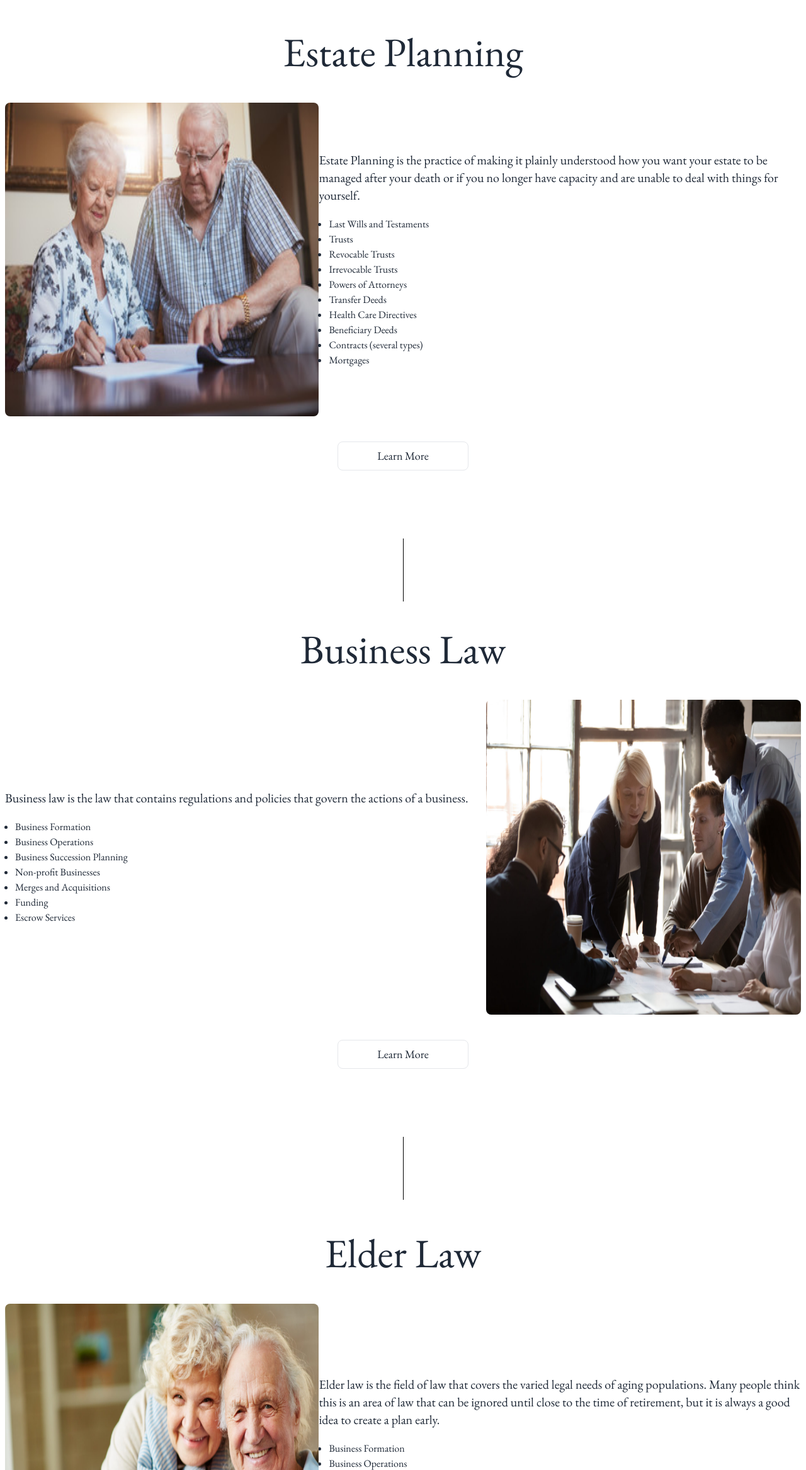
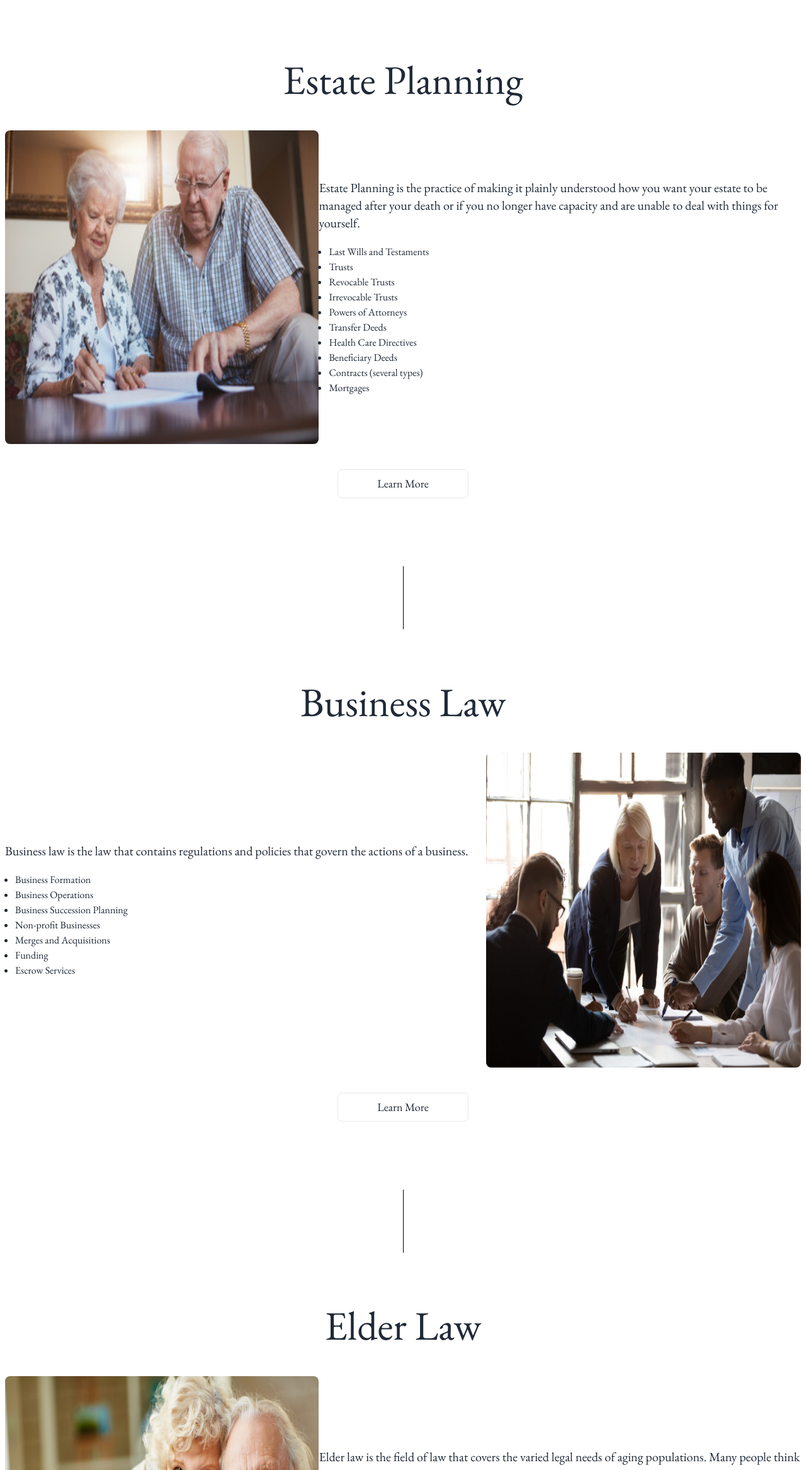
Before and after one commit to alstudio93/david-davies, a Next.js app: page / in a window 1280 px wide. Shown: the part 1852-4186 px from the top of the page at 63% size. Built offline with nearby package versions, Linux system fonts and the light colour scheme; a web font is replaced by a local one.

Commit message:
adjusting styling

```diff
--- a/components/BusinessLaw/index.jsx
+++ b/components/BusinessLaw/index.jsx
@@ -4,7 +4,7 @@ import React from 'react'
 
 const BusinessLawHomeComp = () => {
     return (
-        <section className="grid px-2 mx-auto pt-[136px] max-w-section">
+        <section className="grid px-2 mx-auto pt-[136px] lg:pt-44 max-w-section">
             <h2 className='text-center text-section-h2'>Business Law</h2>
             <div className='flex flex-col items-center justify-between pt-8 lg:flex-row-reverse'>
                 <Image src="/business-law.jpeg" width="500" height="500" className="rounded-lg" />
--- a/components/ElderLaw/index.jsx
+++ b/components/ElderLaw/index.jsx
@@ -4,11 +4,11 @@ import React from 'react'
 
 const ElderLawHomeComp = () => {
     return (
-        <section className="grid px-2 pt-[145px] mx-auto max-w-section">
+        <section className="grid px-2 pt-[145px] lg:pt-44 mx-auto max-w-section">
             <h2 className='text-center text-section-h2'>Elder Law</h2>
             <div className='flex flex-col items-center justify-between pt-8 lg:flex-row'>
                 <Image src="/elder-law.jpeg" width="500" height="500" className="rounded-lg" />
-                <div>
+                <div className='relative'>
                     <p className='max-w-3xl text-xl'>Elder law is the field of law that covers the varied legal needs of aging
                         populations. Many people think this is an area of law that can be ignored until close to the
                         time of retirement, but it is always a good idea to create a plan early.</p>
@@ -21,6 +21,8 @@ const ElderLawHomeComp = () => {
                         <li>Funding</li>
                         <li>Escrow Services</li>
                     </ul>
+                    <div className='before:absolute before:shadow-contentShadow before:bottom-20 before:rounded-full before:right-20 before:opacity-20 lg:before:hidden' />
+
                 </div>
             </div>
             <Link href="/business-law"><a className='px-3 py-2 mx-auto mt-10 text-lg text-center border rounded-lg w-52'>Learn More</a></Link>
--- a/components/EstatePlanning/index.jsx
+++ b/components/EstatePlanning/index.jsx
@@ -4,7 +4,7 @@ import React from 'react'
 
 const EstatePlanningHomeComp = () => {
     return (
-        <section className="grid px-2 mx-auto pt-[132px] max-w-section ">
+        <section className="grid px-2 mx-auto pt-[132px] lg:pt-44 max-w-section ">
             <h2 className='text-center text-section-h2'>Estate Planning</h2>
             <div className='flex flex-col items-center justify-between pt-8 gap-y-10 lg:flex-row'>
                 <Image src="/estate-planning.jpg" width="500" height="500" className="rounded-lg" />
--- a/components/VeteransPlanning/index.jsx
+++ b/components/VeteransPlanning/index.jsx
@@ -4,16 +4,18 @@ import React from 'react'
 
 const VeteransPlanningHomeComp = () => {
     return (
-        <section className="grid px-2 py-[145px] mx-auto max-w-section">
+        <section className="grid px-2 py-[145px] lg:pt-48 mx-auto max-w-section">
             <h2 className='text-center text-section-h2'>Veterans&#39; Planning</h2>
             <div className='flex flex-col items-center justify-between pt-8 lg:flex-row-reverse'>
                 <Image src="/veterans-planning.jpeg" width="500" height="500" className="rounded-lg" />
-                <div>
+                <div className='relative'>
                     <p className='max-w-3xl text-xl'>Veterans’ planning is the field of law that covers the varied legal needs of those
                         who have served our country.</p>
                     <ul className='pt-5 pl-4 list-disc'>
                         <li>War-time Veteran’s Benefits</li>
                     </ul>
+                    <div className='before:absolute before:shadow-contentShadow before:bottom-20 before:rounded-full before:right-20 before:opacity-20 lg:before:hidden' />
+
                 </div>
             </div>
             <Link href="/business-law"><a className='px-3 py-2 mx-auto mt-10 text-lg text-center border rounded-lg w-52'>Learn More</a></Link>
```
